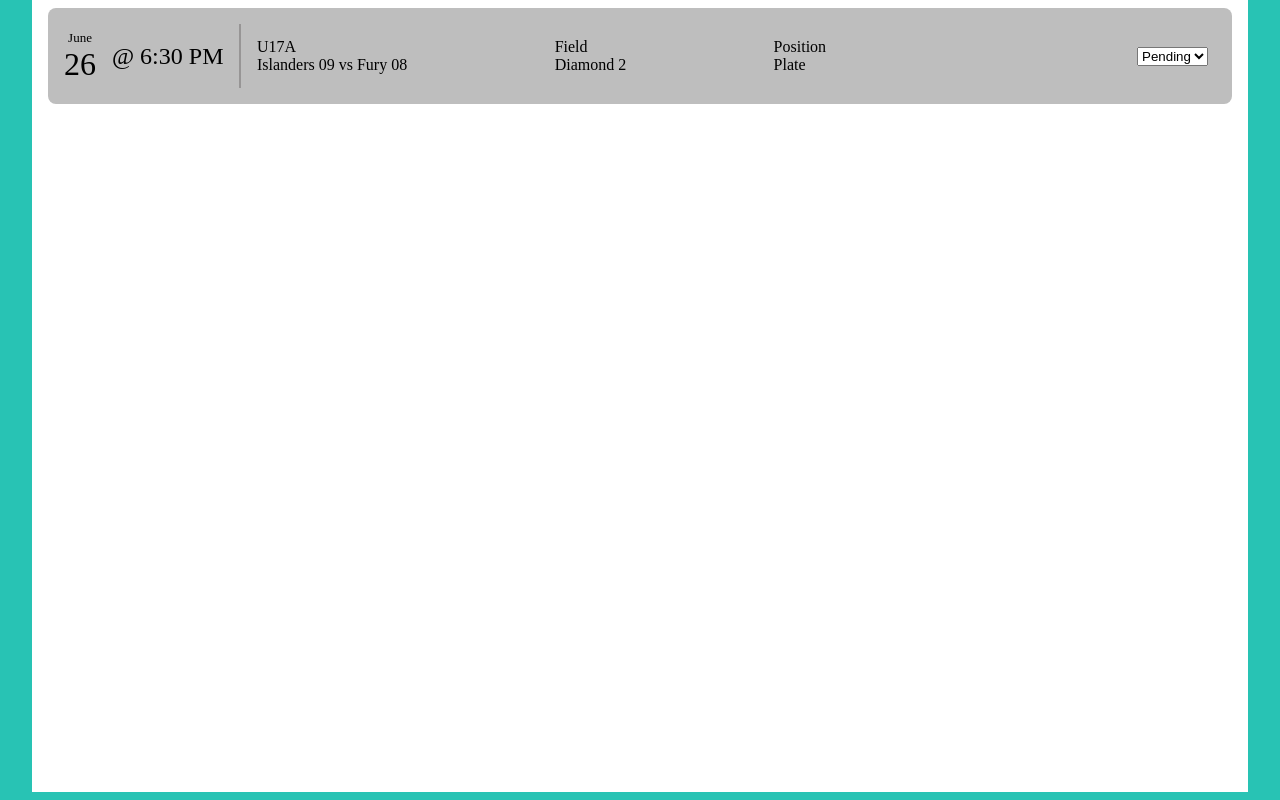
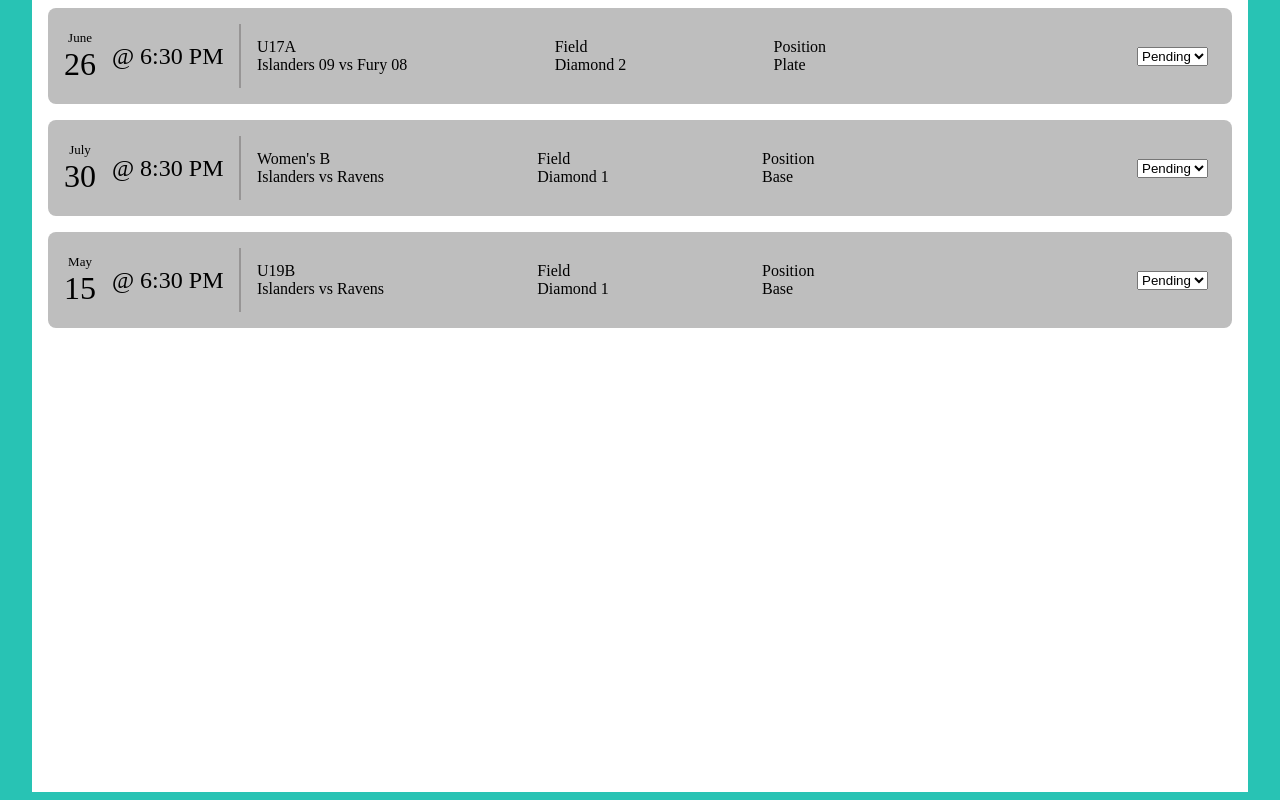
Before and after one commit to BronwenM/referee-scheduler, a React app in the folder frontend/: page /dashboard in a window 1280 px wide. Shown: the part 760-1560 px from the top of the page. Built offline with nearby package versions, Linux system fonts and the light colour scheme; no server answers; sample sign-in values are in the browser's storage; the HTML template or start-up script is replaced by a standard one.

Commit message:
Removed scrolling on html element when modal open

```diff
--- a/frontend/src/components/AssignmentListItem/assignmentListItem.scss
+++ b/frontend/src/components/AssignmentListItem/assignmentListItem.scss
@@ -7,8 +7,7 @@
   justify-content: space-between;
   align-items: center;
   user-select: none;
-
-
+  margin-bottom: 16px;
 }
 
 .assignment-preview__content {
--- a/frontend/src/components/Dashboard/Dashboard.jsx
+++ b/frontend/src/components/Dashboard/Dashboard.jsx
@@ -14,6 +14,8 @@ const Dashboard = (props) => {
       <div className='dashboard__content'>
         {showModal && <Modal viewType="assignment" />}
         <AssignmentListItem gameDate={{day: 26, month: "June", year: 2024}} gameTime="6:30 PM" level="U17A" gameName="Islanders 09 vs Fury 08" field="Diamond 2" position="Plate"/>
+        <AssignmentListItem gameDate={{day: 30, month: "July", year: 2025}} gameTime="8:30 PM" level="Women's B" gameName="Islanders vs Ravens" field="Diamond 1" position="Base"/>
+        <AssignmentListItem gameDate={{day: 15, month: "May", year: 2025}} gameTime="6:30 PM" level="U19B" gameName="Islanders vs Ravens" field="Diamond 1" position="Base"/>
       </div>
     </section>
   )
--- a/frontend/src/components/Footer/footer.scss
+++ b/frontend/src/components/Footer/footer.scss
@@ -8,6 +8,7 @@
   color: white;
   align-items: start;
   padding: 8px 32px;
+  z-index: -1;
 }
 
 .footer__links {
--- a/frontend/src/components/Modal/Modal.jsx
+++ b/frontend/src/components/Modal/Modal.jsx
@@ -1,4 +1,4 @@
-import React from "react";
+import React, {useEffect} from "react";
 import { useModal } from "../../hooks/useModal";
 import "./modal.scss";
 
@@ -10,7 +10,7 @@ const AssignmentModalView = (props) => {
       <header>
         <h1>Assignment</h1>
       </header>
-      <article>{Object.values(data).map(val => <div>{val.toString()}</div>)}</article>
+      <article>{Object.values(data).map(val => <div key={val}>{val.toString()}</div>)}</article>
     </>
   );
 };
@@ -29,11 +29,13 @@ const GameModalView = (props) => {
 };
 
 const Modal = (props) => {
-  const { toggleModal, modalData } = useModal();
+  const { toggleModal, modalData, showModal } = useModal();
   const { viewType } = props;
 
+
+
   return (
-    <>
+    <div className="modal">
       <div className="modal__background" onClick={toggleModal}></div>
       <div className="modal__content">
         <button className="modal__close-button" onClick={toggleModal}>
@@ -44,7 +46,7 @@ const Modal = (props) => {
           {viewType === "game" && <GameModalView data={modalData}/>}
         </div>
       </div>
-    </>
+    </div>
   );
 };
 
--- a/frontend/src/components/Modal/modal.scss
+++ b/frontend/src/components/Modal/modal.scss
@@ -1,3 +1,7 @@
+.modal {
+  z-index: 9999;
+}
+
 .modal__background {
   background-color: rgba(0,0,0,.5);
   position: fixed;
--- a/frontend/src/hooks/useModal.jsx
+++ b/frontend/src/hooks/useModal.jsx
@@ -1,4 +1,4 @@
-import React, { useState, createContext, useContext } from "react";
+import React, { useState, createContext, useContext, useEffect } from "react";
 
 const ModalContext = createContext();
 
@@ -15,6 +15,14 @@ const ModalProvider = ({children}) => {
     setShowModal(!showModal);
   }
 
+  useEffect(() => {
+    if(showModal){
+      document.documentElement.style.overflowY = "hidden"
+    } else if (!showModal) {
+      document.documentElement.style.overflowY = "scroll"
+    }
+  }, [showModal])
+
   return (
     <ModalContext.Provider value={{ toggleModal, loadModalData, modalData, showModal }}>
       {children}
```
